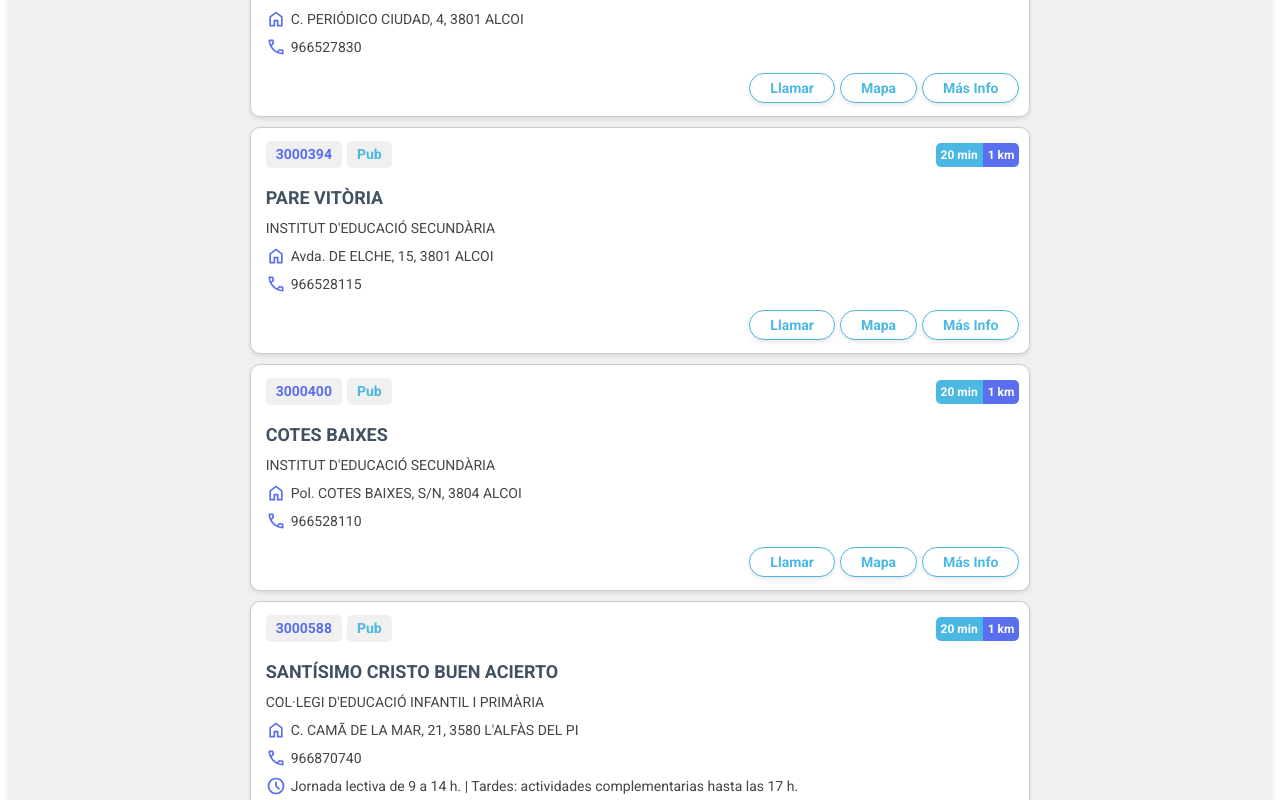
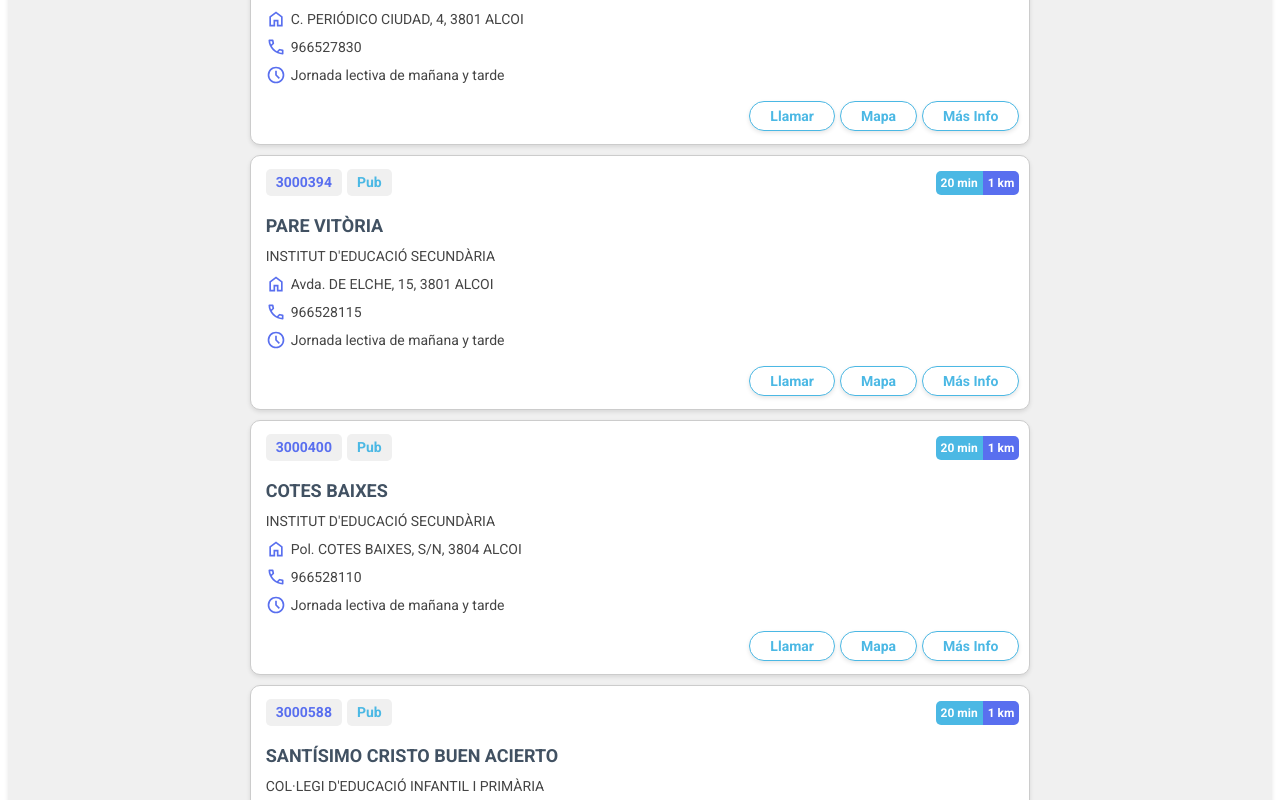
Before and after one commit to decasaalcole/decasaalcole.github.io, a React (Vite) app: page / in a window 1280 px wide. Shown: the part 2660-3460 px from the top of the page. Built offline with nearby package versions, Linux system fonts and the light colour scheme.

Commit message:
show regular schedule

```diff
--- a/src/components/card/CardSchool.tsx
+++ b/src/components/card/CardSchool.tsx
@@ -46,12 +46,10 @@ export function CardSchool({ school }: { school: School }) {
                         <p>{school.telefono}</p>
                     </div>
                 )}
-                {school.jornada_continua && (
-                    <div className="schedule">
-                        <img src={Schedule} alt="Schedule" />
-                        <p>{school.horario}</p>
-                    </div>
-                )}
+                <div className="schedule">
+                    <img src={Schedule} alt="Schedule" />
+                    <p>{school.horario}</p>
+                </div>
             </div>
             <div className="card-school-footer">
                 {school.telefono && school.telefono.toString().trim() !== '' && (
```
